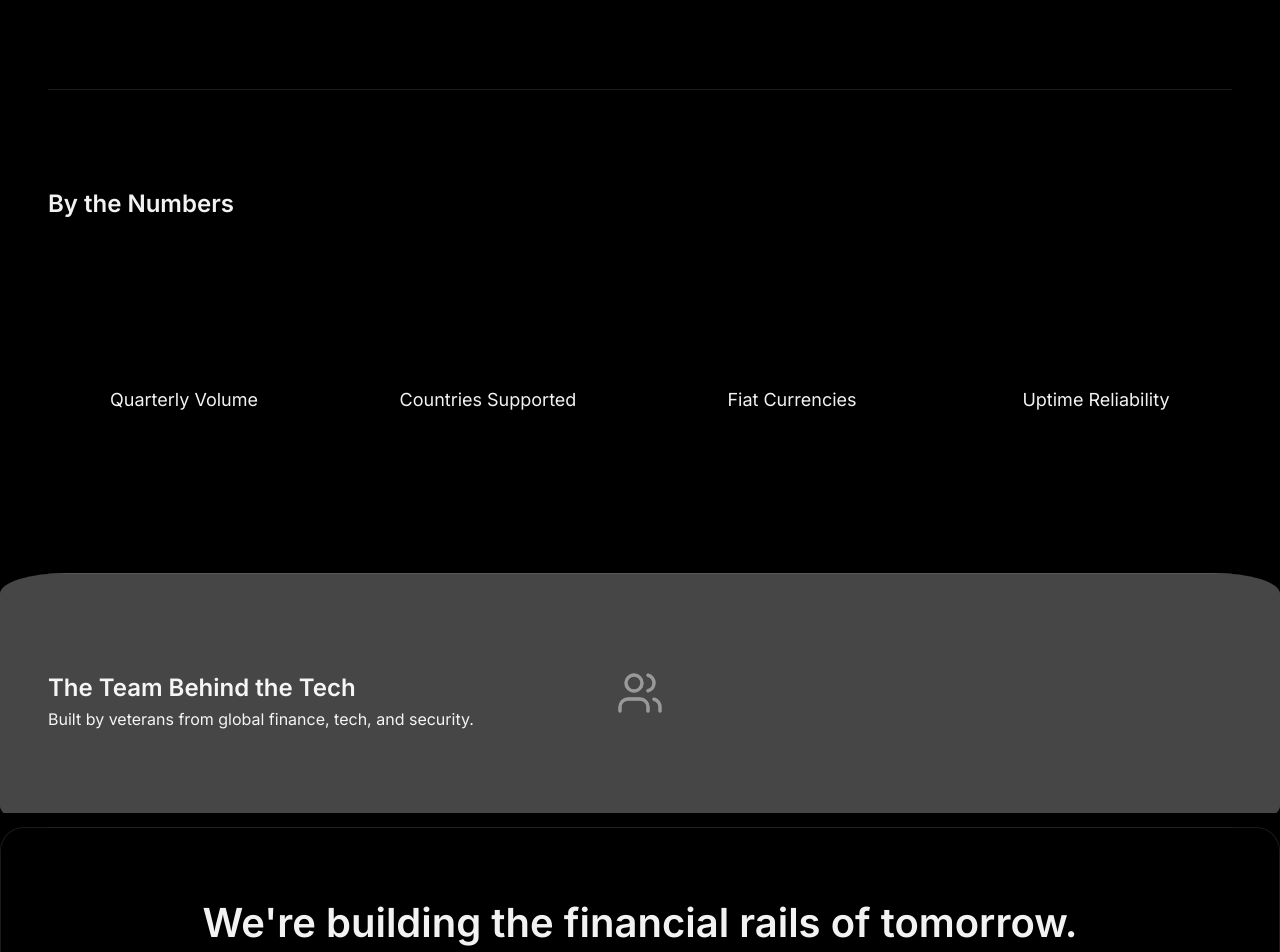
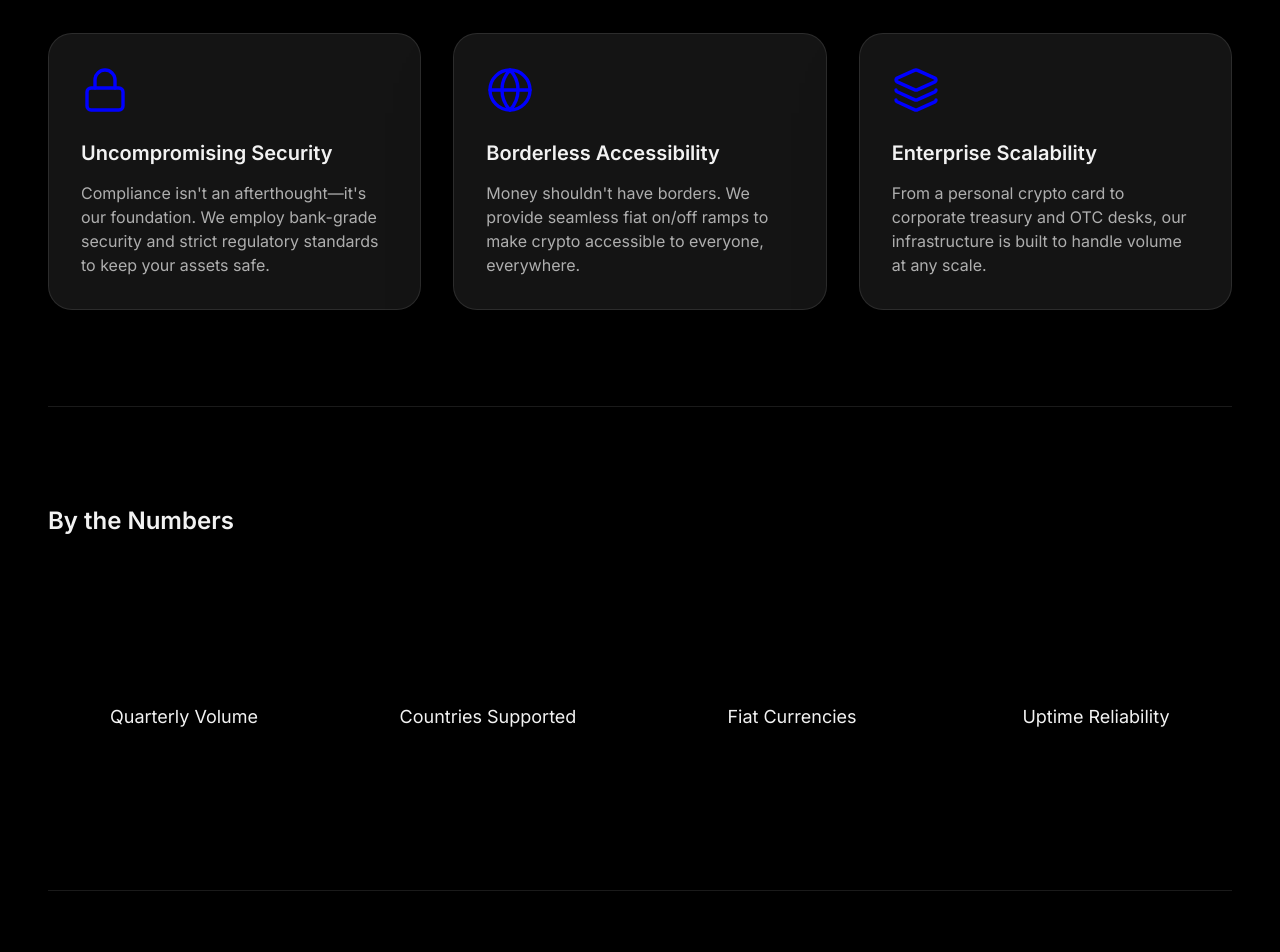
Before and after one commit to BlackFoxMetaverse/Coincashy_, a Next.js app: page /about in a window 1280 px wide. Shown: the part 940-1892 px from the top of the page. Built offline with nearby package versions, Linux system fonts and the light colour scheme.

Commit message:
Fix layout overlap on about page

```diff
--- a/src/app/about/page.tsx
+++ b/src/app/about/page.tsx
@@ -158,21 +158,21 @@ export default function Home() {
         <header className="section-head">
           <h2 className="title">Our Mission &amp; Values</h2>
         </header>
-        <div className="b-grid b-grid-3">
-          <div className="card b-card">
+        <div className="about-grid-3">
+          <div className="about-card">
             <div className="bc-ic"><svg className="ic" aria-hidden="true"><use href="#i-lock" /></svg></div>
-            <h3 className="bc-title">Uncompromising Security</h3>
-            <p className="bc-desc">Compliance isn't an afterthought—it's our foundation. We employ bank-grade security and strict regulatory standards to keep your assets safe.</p>
+            <h3 className="about-title">Uncompromising Security</h3>
+            <p className="about-desc">Compliance isn't an afterthought—it's our foundation. We employ bank-grade security and strict regulatory standards to keep your assets safe.</p>
           </div>
-          <div className="card b-card">
+          <div className="about-card">
             <div className="bc-ic"><svg className="ic" aria-hidden="true"><use href="#i-globe" /></svg></div>
-            <h3 className="bc-title">Borderless Accessibility</h3>
-            <p className="bc-desc">Money shouldn't have borders. We provide seamless fiat on/off ramps to make crypto accessible to everyone, everywhere.</p>
+            <h3 className="about-title">Borderless Accessibility</h3>
+            <p className="about-desc">Money shouldn't have borders. We provide seamless fiat on/off ramps to make crypto accessible to everyone, everywhere.</p>
           </div>
-          <div className="card b-card">
+          <div className="about-card">
             <div className="bc-ic"><svg className="ic" aria-hidden="true"><use href="#i-layers" /></svg></div>
-            <h3 className="bc-title">Enterprise Scalability</h3>
-            <p className="bc-desc">From a personal crypto card to corporate treasury and OTC desks, our infrastructure is built to handle volume at any scale.</p>
+            <h3 className="about-title">Enterprise Scalability</h3>
+            <p className="about-desc">From a personal crypto card to corporate treasury and OTC desks, our infrastructure is built to handle volume at any scale.</p>
           </div>
         </div>
       </div>
@@ -210,41 +210,41 @@ export default function Home() {
           <h2 className="title">The Team Behind the Tech</h2>
           <p className="subtitle">Built by veterans from global finance, tech, and security.</p>
         </header>
-        <div className="b-grid b-grid-3">
-          <div className="card b-card" style={{ padding: '0', overflow: 'hidden' }}>
+        <div className="about-grid-3">
+          <div className="about-card" style={{ padding: '0', overflow: 'hidden' }}>
             <div style={{ height: '240px', background: 'var(--line)', display: 'flex', alignItems: 'center', justifyContent: 'center' }}>
               <svg className="ic" style={{ width: '48px', height: '48px', opacity: 0.2 }} aria-hidden="true"><use href="#i-users" /></svg>
             </div>
             <div style={{ padding: '2rem' }}>
-              <h3 className="bc-title" style={{ display: 'flex', justifyContent: 'space-between', alignItems: 'center' }}>
+              <h3 className="about-title" style={{ display: 'flex', justifyContent: 'space-between', alignItems: 'center' }}>
                 John Doe
                 <a href="#" style={{ color: 'var(--hi)' }}><svg className="ic" aria-hidden="true"><use href="#i-external-link" /></svg></a>
               </h3>
-              <p className="bc-desc" style={{ marginTop: '0.25rem', color: 'var(--hi)' }}>Chief Executive Officer</p>
+              <p className="about-desc" style={{ marginTop: '0.25rem', color: 'var(--hi)' }}>Chief Executive Officer</p>
             </div>
           </div>
-          <div className="card b-card" style={{ padding: '0', overflow: 'hidden' }}>
+          <div className="about-card" style={{ padding: '0', overflow: 'hidden' }}>
             <div style={{ height: '240px', background: 'var(--line)', display: 'flex', alignItems: 'center', justifyContent: 'center' }}>
               <svg className="ic" style={{ width: '48px', height: '48px', opacity: 0.2 }} aria-hidden="true"><use href="#i-users" /></svg>
             </div>
             <div style={{ padding: '2rem' }}>
-              <h3 className="bc-title" style={{ display: 'flex', justifyContent: 'space-between', alignItems: 'center' }}>
+              <h3 className="about-title" style={{ display: 'flex', justifyContent: 'space-between', alignItems: 'center' }}>
                 Jane Smith
                 <a href="#" style={{ color: 'var(--hi)' }}><svg className="ic" aria-hidden="true"><use href="#i-external-link" /></svg></a>
               </h3>
-              <p className="bc-desc" style={{ marginTop: '0.25rem', color: 'var(--hi)' }}>Chief Technology Officer</p>
+              <p className="about-desc" style={{ marginTop: '0.25rem', color: 'var(--hi)' }}>Chief Technology Officer</p>
             </div>
           </div>
-          <div className="card b-card" style={{ padding: '0', overflow: 'hidden' }}>
+          <div className="about-card" style={{ padding: '0', overflow: 'hidden' }}>
             <div style={{ height: '240px', background: 'var(--line)', display: 'flex', alignItems: 'center', justifyContent: 'center' }}>
               <svg className="ic" style={{ width: '48px', height: '48px', opacity: 0.2 }} aria-hidden="true"><use href="#i-users" /></svg>
             </div>
             <div style={{ padding: '2rem' }}>
-              <h3 className="bc-title" style={{ display: 'flex', justifyContent: 'space-between', alignItems: 'center' }}>
+              <h3 className="about-title" style={{ display: 'flex', justifyContent: 'space-between', alignItems: 'center' }}>
                 Alex Johnson
                 <a href="#" style={{ color: 'var(--hi)' }}><svg className="ic" aria-hidden="true"><use href="#i-external-link" /></svg></a>
               </h3>
-              <p className="bc-desc" style={{ marginTop: '0.25rem', color: 'var(--hi)' }}>Chief Operating Officer</p>
+              <p className="about-desc" style={{ marginTop: '0.25rem', color: 'var(--hi)' }}>Chief Operating Officer</p>
             </div>
           </div>
         </div>
```
